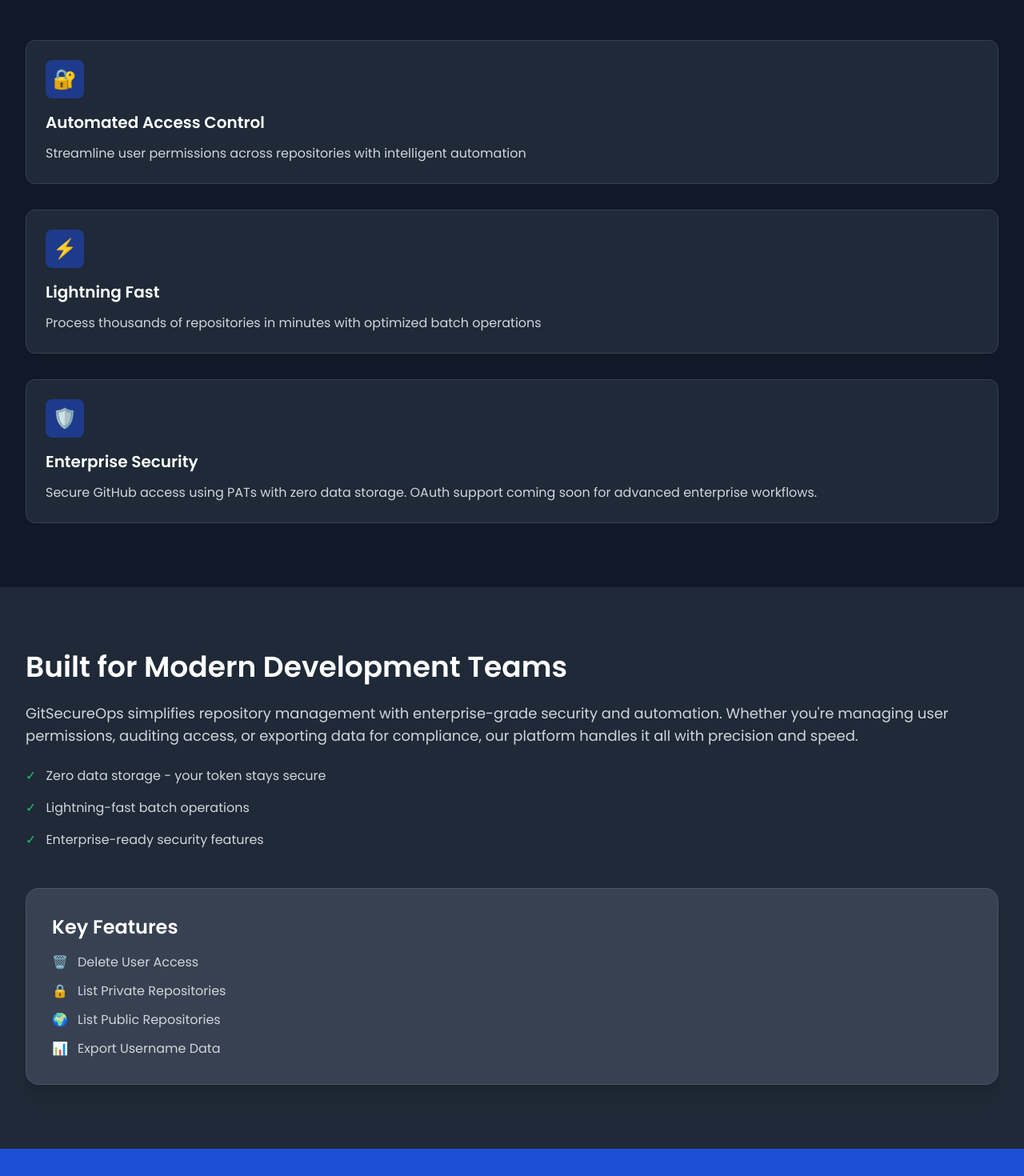
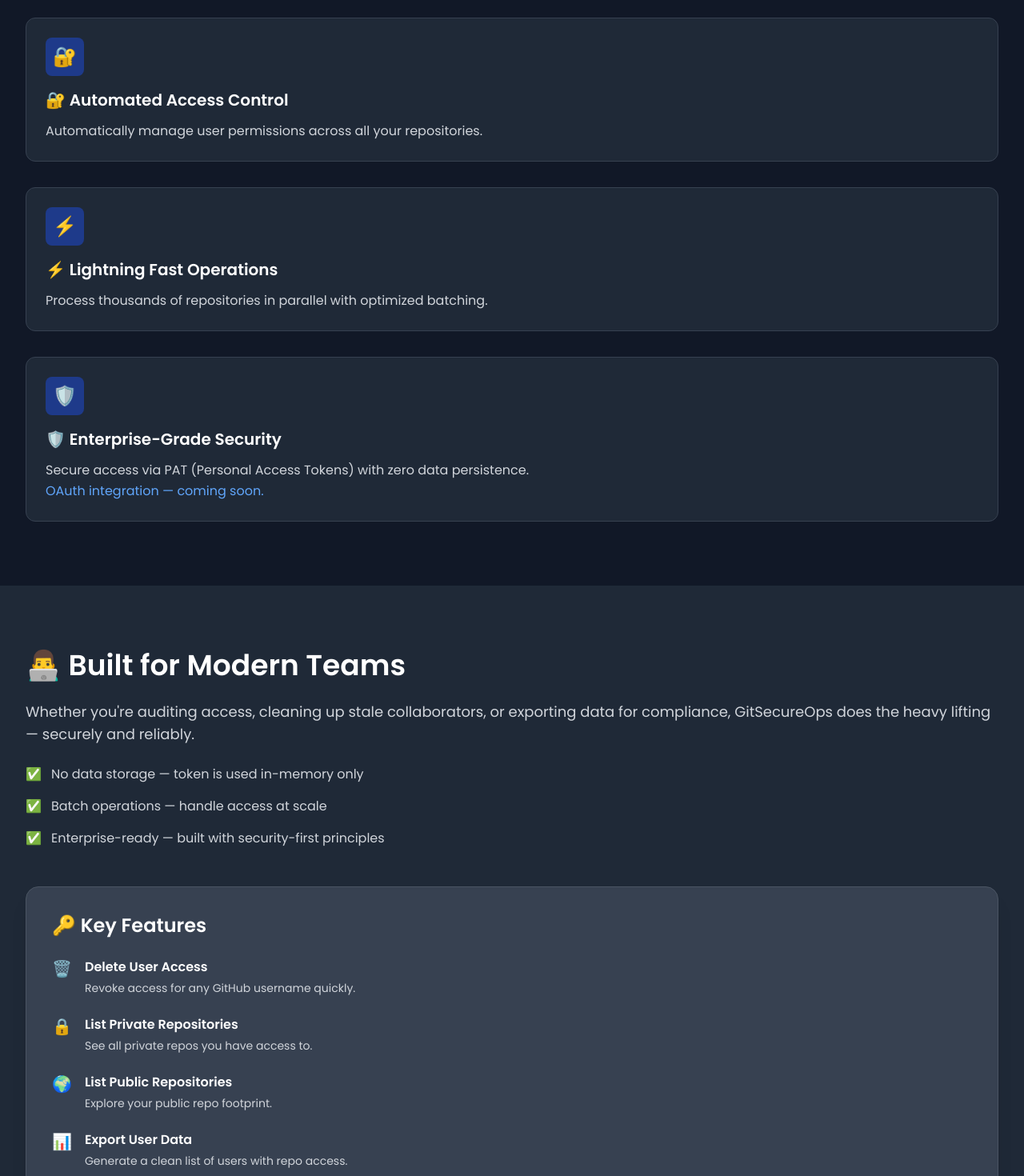
Before and after one commit to sumitmalik51/GitSecureOps, a React (Vite) app in the folder github-repo-manager/: page / in a window 1280 px wide. Shown: the part 660-2130 px from the top of the page at 80% size. Built offline with nearby package versions, Linux system fonts and the light colour scheme.

Commit message:
ui enhancements

```diff
--- a/github-repo-manager/src/App.tsx
+++ b/github-repo-manager/src/App.tsx
@@ -109,7 +109,7 @@
           <OrganizationSelector
             onBack={handleBack}
             onSelectScope={handleScopeSelection}
-            title="Select Scope for Delete User Access"
+            title="Delete User Access"
             description="Choose where to search for user access to remove"
           />
         </Layout>
@@ -120,7 +120,7 @@
           <OrganizationSelector
             onBack={handleBack}
             onSelectScope={handleScopeSelection}
-            title="Select Scope for Private Repositories"
+            title="List Private Repos"
             description="Choose which private repositories to list"
           />
         </Layout>
@@ -131,7 +131,7 @@
           <OrganizationSelector
             onBack={handleBack}
             onSelectScope={handleScopeSelection}
-            title="Select Scope for Public Repositories"
+            title="List Public Repos"
             description="Choose which public repositories to list"
           />
         </Layout>
@@ -142,7 +142,7 @@
           <OrganizationSelector
             onBack={handleBack}
             onSelectScope={handleScopeSelection}
-            title="Select Scope for Username Export"
+            title="Export User Details"
             description="Choose which repositories to scan for usernames"
           />
         </Layout>
--- a/github-repo-manager/src/components/LandingPage.tsx
+++ b/github-repo-manager/src/components/LandingPage.tsx
@@ -18,6 +18,19 @@
 
   return (
     <div className="min-h-screen bg-white dark:bg-gray-900">
+      {/* Custom CSS for bounce animation */}
+      <style dangerouslySetInnerHTML={{
+        __html: `
+          @keyframes customBounce {
+            0%, 6.25% { transform: translateY(0); }
+            3.125% { transform: translateY(-25px); }
+            12.5%, 100% { transform: translateY(0); }
+          }
+          .custom-bounce {
+            animation: customBounce 32s infinite;
+          }
+        `
+      }} />
       {/* Navigation */}
       <nav className="fixed top-0 w-full bg-white/90 dark:bg-gray-900/90 backdrop-blur-md border-b border-gray-200 dark:border-gray-700 z-50">
         <div className="max-w-7xl mx-auto px-4 sm:px-6 lg:px-8">
@@ -114,8 +127,8 @@
       <section className="pt-24 pb-16 bg-gradient-to-br from-blue-50 to-indigo-100 dark:from-gray-800 dark:to-gray-900">
         <div className="max-w-7xl mx-auto px-4 sm:px-6 lg:px-8">
           <div className="text-center">
-            <h1 className="text-5xl md:text-6xl font-bold text-gray-900 dark:text-white mb-6">
-              Git<span className="text-blue-600 dark:text-blue-400">SecureOps</span>
+            <h1 className="text-5xl md:text-6xl font-bold mb-6 custom-bounce bg-gradient-to-r from-blue-600 via-purple-600 to-blue-800 bg-clip-text text-transparent">
+              Git<span className="bg-gradient-to-r from-blue-400 via-purple-500 to-blue-600 bg-clip-text text-transparent">SecureOps</span>
             </h1>
             <p className="text-xl text-gray-600 dark:text-gray-300 mb-8 max-w-3xl mx-auto">
               Professional GitHub repository management with enterprise-grade security.
@@ -144,10 +157,10 @@
         <div className="max-w-7xl mx-auto px-4 sm:px-6 lg:px-8">
           <div className="text-center mb-16">
             <h2 className="text-4xl font-bold text-gray-900 dark:text-white mb-4">
-              What GitSecureOps Does
+              💡 What GitSecureOps Does
             </h2>
             <p className="text-xl text-gray-600 dark:text-gray-300 max-w-3xl mx-auto">
-              Comprehensive repository management tools for modern development teams
+              Comprehensive GitHub access automation for modern DevSecOps teams.
             </p>
           </div>
 
@@ -156,24 +169,27 @@
               <div className="w-12 h-12 bg-blue-100 dark:bg-blue-900 rounded-lg flex items-center justify-center mb-4">
                 <span className="text-2xl">🔐</span>
               </div>
-              <h3 className="text-xl font-semibold text-gray-900 dark:text-white mb-3">Automated Access Control</h3>
-              <p className="text-gray-600 dark:text-gray-300 leading-relaxed">Streamline user permissions across repositories with intelligent automation</p>
+              <h3 className="text-xl font-semibold text-gray-900 dark:text-white mb-3">🔐 Automated Access Control</h3>
+              <p className="text-gray-600 dark:text-gray-300 leading-relaxed">Automatically manage user permissions across all your repositories.</p>
             </div>
 
             <div className="bg-white dark:bg-gray-800 border border-gray-200 dark:border-gray-700 rounded-xl p-6 hover:shadow-lg transition-shadow duration-200">
               <div className="w-12 h-12 bg-blue-100 dark:bg-blue-900 rounded-lg flex items-center justify-center mb-4">
                 <span className="text-2xl">⚡</span>
               </div>
-              <h3 className="text-xl font-semibold text-gray-900 dark:text-white mb-3">Lightning Fast</h3>
-              <p className="text-gray-600 dark:text-gray-300 leading-relaxed">Process thousands of repositories in minutes with optimized batch operations</p>
+              <h3 className="text-xl font-semibold text-gray-900 dark:text-white mb-3">⚡ Lightning Fast Operations</h3>
+              <p className="text-gray-600 dark:text-gray-300 leading-relaxed">Process thousands of repositories in parallel with optimized batching.</p>
             </div>
 
             <div className="bg-white dark:bg-gray-800 border border-gray-200 dark:border-gray-700 rounded-xl p-6 hover:shadow-lg transition-shadow duration-200">
               <div className="w-12 h-12 bg-blue-100 dark:bg-blue-900 rounded-lg flex items-center justify-center mb-4">
                 <span className="text-2xl">🛡️</span>
               </div>
-              <h3 className="text-xl font-semibold text-gray-900 dark:text-white mb-3">Enterprise Security</h3>
-              <p className="text-gray-600 dark:text-gray-300 leading-relaxed">Secure GitHub access using PATs with zero data storage. OAuth support coming soon for advanced enterprise workflows.</p>
+              <h3 className="text-xl font-semibold text-gray-900 dark:text-white mb-3">🛡️ Enterprise-Grade Security</h3>
+              <p className="text-gray-600 dark:text-gray-300 leading-relaxed">
+                Secure access via PAT (Personal Access Tokens) with zero data persistence.<br />
+                <span className="text-blue-600 dark:text-blue-400 font-medium">OAuth integration — coming soon.</span>
+              </p>
             </div>
           </div>
         </div>
@@ -185,48 +201,58 @@
           <div className="grid grid-cols-1 lg:grid-cols-2 gap-12 items-center">
             <div>
               <h2 className="text-4xl font-bold text-gray-900 dark:text-white mb-6">
-                Built for Modern Development Teams
+                👨‍💻 Built for Modern Teams
               </h2>
               <p className="text-lg text-gray-600 dark:text-gray-300 mb-6">
-                GitSecureOps simplifies repository management with enterprise-grade security and automation.
-                Whether you&apos;re managing user permissions, auditing access, or exporting data for compliance,
-                our platform handles it all with precision and speed.
+                Whether you&apos;re auditing access, cleaning up stale collaborators, or exporting data for compliance, GitSecureOps does the heavy lifting — securely and reliably.
               </p>
               <div className="space-y-4">
                 <div className="flex items-center">
-                  <span className="text-green-500 mr-3">✓</span>
-                  <span className="text-gray-700 dark:text-gray-300">Zero data storage - your token stays secure</span>
+                  <span className="text-green-500 mr-3">✅</span>
+                  <span className="text-gray-700 dark:text-gray-300">No data storage — token is used in-memory only</span>
                 </div>
                 <div className="flex items-center">
-                  <span className="text-green-500 mr-3">✓</span>
-                  <span className="text-gray-700 dark:text-gray-300">Lightning-fast batch operations</span>
+                  <span className="text-green-500 mr-3">✅</span>
+                  <span className="text-gray-700 dark:text-gray-300">Batch operations — handle access at scale</span>
                 </div>
                 <div className="flex items-center">
-                  <span className="text-green-500 mr-3">✓</span>
-                  <span className="text-gray-700 dark:text-gray-300">Enterprise-ready security features</span>
+                  <span className="text-green-500 mr-3">✅</span>
+                  <span className="text-gray-700 dark:text-gray-300">Enterprise-ready — built with security-first principles</span>
                 </div>
               </div>
             </div>
             <div className="bg-white dark:bg-gray-700 rounded-2xl shadow-xl p-8 border border-gray-200 dark:border-gray-600">
-              <h3 className="text-2xl font-bold text-gray-900 dark:text-white mb-4">Key Features</h3>
-              <ul className="space-y-3">
-                <li className="flex items-center">
-                  <span className="text-blue-600 dark:text-blue-400 mr-3">🗑️</span>
-                  <span className="text-gray-700 dark:text-gray-300">Delete User Access</span>
-                </li>
-                <li className="flex items-center">
-                  <span className="text-blue-600 dark:text-blue-400 mr-3">🔒</span>
-                  <span className="text-gray-700 dark:text-gray-300">List Private Repositories</span>
-                </li>
-                <li className="flex items-center">
-                  <span className="text-blue-600 dark:text-blue-400 mr-3">🌍</span>
-                  <span className="text-gray-700 dark:text-gray-300">List Public Repositories</span>
-                </li>
-                <li className="flex items-center">
-                  <span className="text-blue-600 dark:text-blue-400 mr-3">📊</span>
-                  <span className="text-gray-700 dark:text-gray-300">Export Username Data</span>
-                </li>
-              </ul>
+              <h3 className="text-2xl font-bold text-gray-900 dark:text-white mb-6">🔑 Key Features</h3>
+              <div className="space-y-6">
+                <div className="flex items-start">
+                  <span className="text-blue-600 dark:text-blue-400 mr-4 text-xl flex-shrink-0">🗑️</span>
+                  <div>
+                    <h4 className="font-semibold text-gray-900 dark:text-white mb-1">Delete User Access</h4>
+                    <p className="text-sm text-gray-600 dark:text-gray-300">Revoke access for any GitHub username quickly.</p>
+                  </div>
+                </div>
+                <div className="flex items-start">
+                  <span className="text-blue-600 dark:text-blue-400 mr-4 text-xl flex-shrink-0">🔒</span>
+                  <div>
+                    <h4 className="font-semibold text-gray-900 dark:text-white mb-1">List Private Repositories</h4>
+                    <p className="text-sm text-gray-600 dark:text-gray-300">See all private repos you have access to.</p>
+                  </div>
+                </div>
+                <div className="flex items-start">
+                  <span className="text-blue-600 dark:text-blue-400 mr-4 text-xl flex-shrink-0">🌍</span>
+                  <div>
+                    <h4 className="font-semibold text-gray-900 dark:text-white mb-1">List Public Repositories</h4>
+                    <p className="text-sm text-gray-600 dark:text-gray-300">Explore your public repo footprint.</p>
+                  </div>
+                </div>
+                <div className="flex items-start">
+                  <span className="text-blue-600 dark:text-blue-400 mr-4 text-xl flex-shrink-0">📊</span>
+                  <div>
+                    <h4 className="font-semibold text-gray-900 dark:text-white mb-1">Export User Data</h4>
+                    <p className="text-sm text-gray-600 dark:text-gray-300">Generate a clean list of users with repo access.</p>
+                  </div>
+                </div>
+              </div>
             </div>
           </div>
         </div>
--- a/github-repo-manager/src/config/constants.ts
+++ b/github-repo-manager/src/config/constants.ts
@@ -104,7 +104,7 @@
   },
   {
     id: 'export-usernames',
-    title: 'Get All Usernames',
+    title: 'Get All Users',
     description: 'Export all users with repository access to Excel',
     icon: '📊 EXPORT'
   }
```
